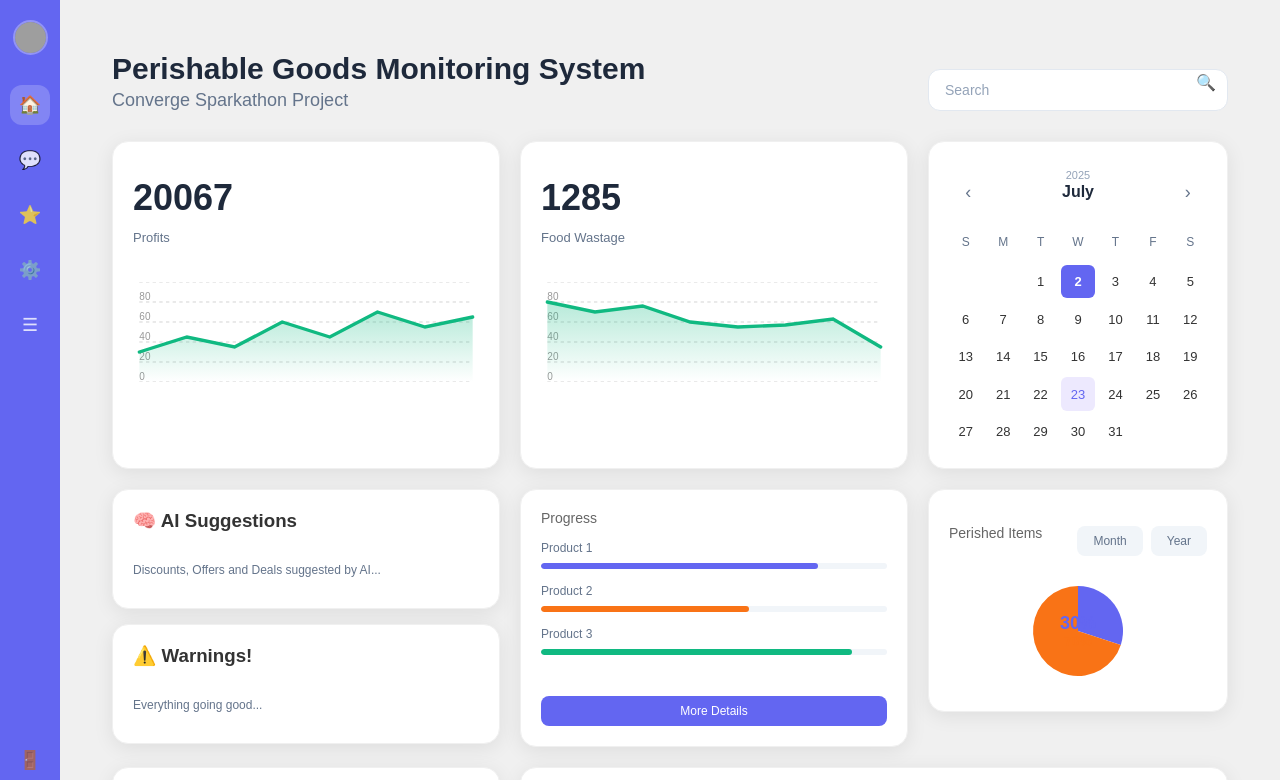
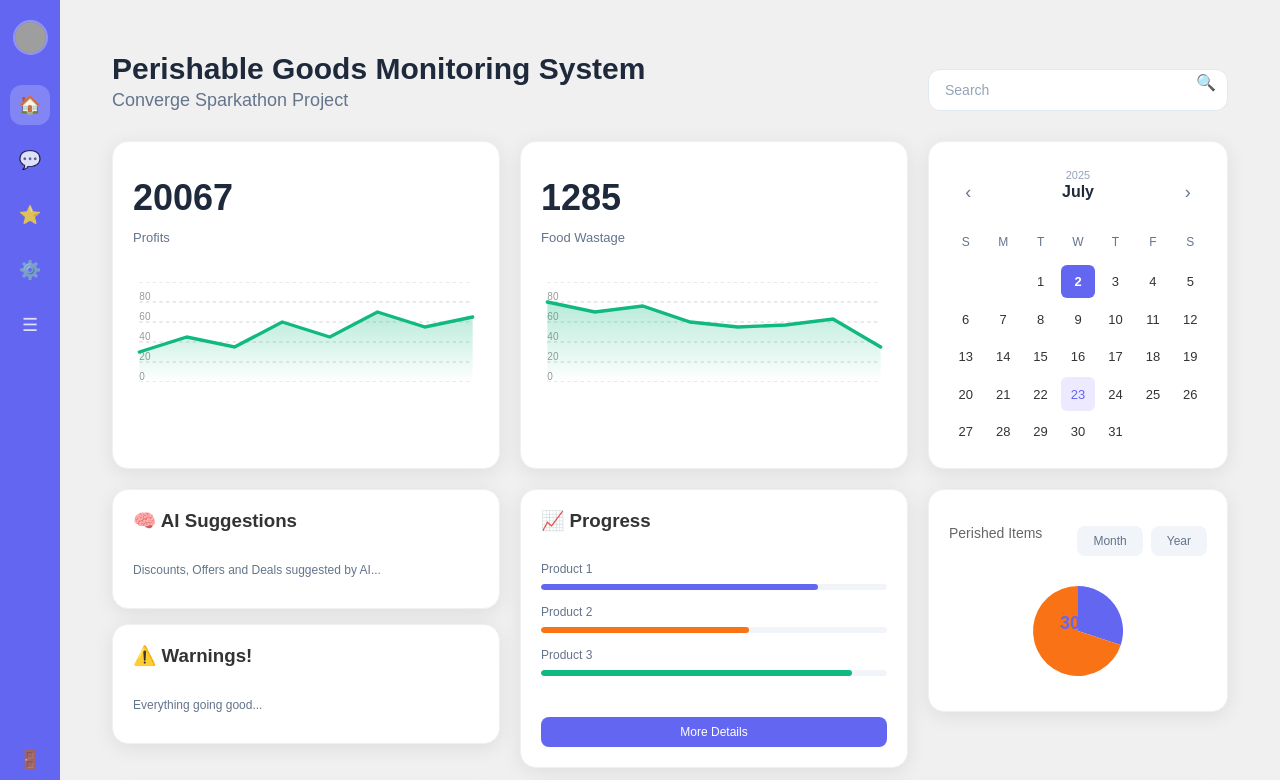
Before and after one commit to harshitparpe/Perishable-Goods-Monitoring, a React (Vite) app in the folder frontend/: page / in a window 1280 px wide. Shown: the top 780 px of the page. Built offline with nearby package versions, Linux system fonts and the light colour scheme; grey boxes are pictures that could not be loaded.

Commit message:
Update ProgressCard.jsx

```diff
--- a/frontend/src/components/ProgressCard.jsx
+++ b/frontend/src/components/ProgressCard.jsx
@@ -6,8 +6,8 @@
 
   return (
     <div className="progress-card card">
-      <div className="card-header">
-        <h3 className="card-title">Progress</h3>
+      <div className="header">
+        <h3 className="title">📈 Progress</h3>
       </div>
 
       <div className="progress-content">
```
